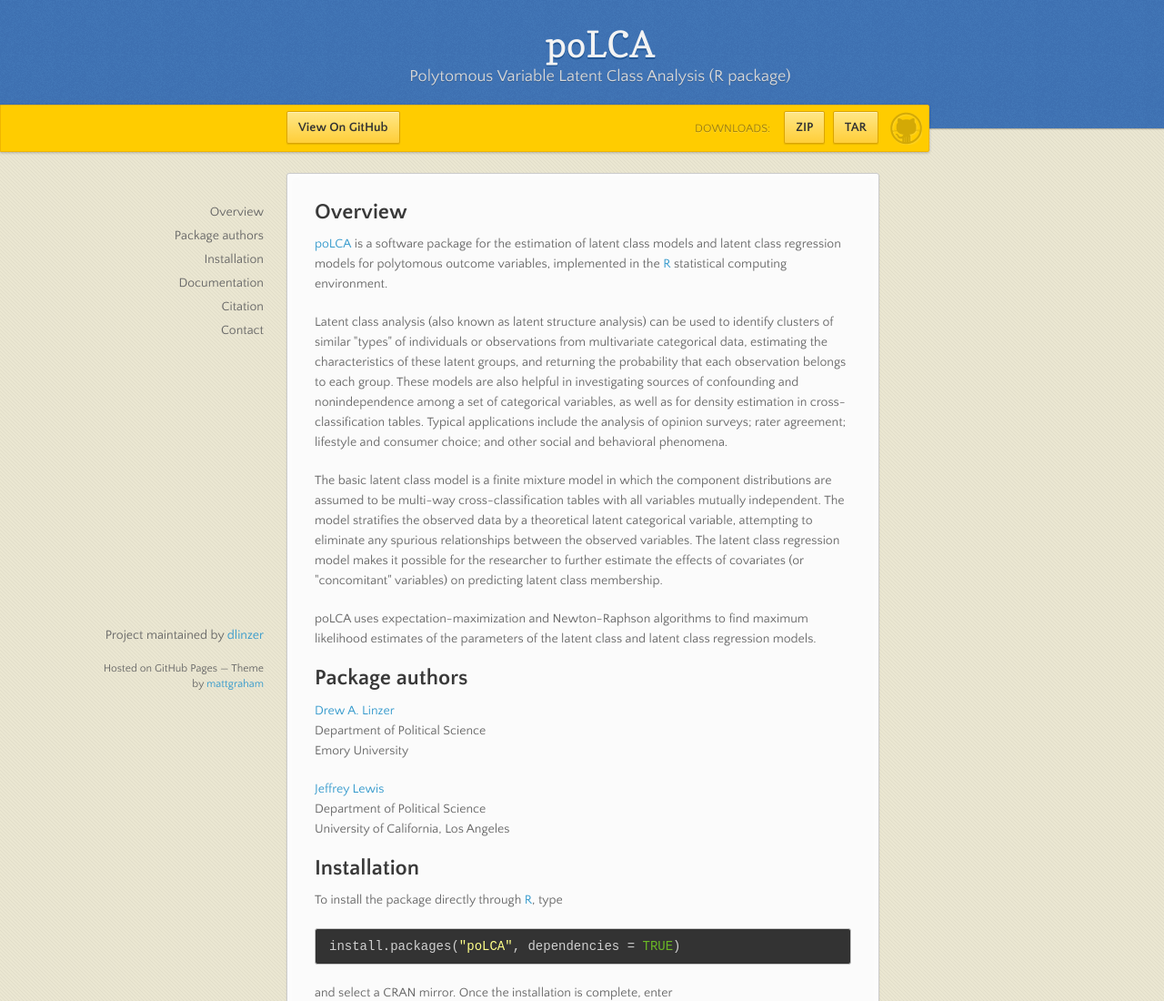
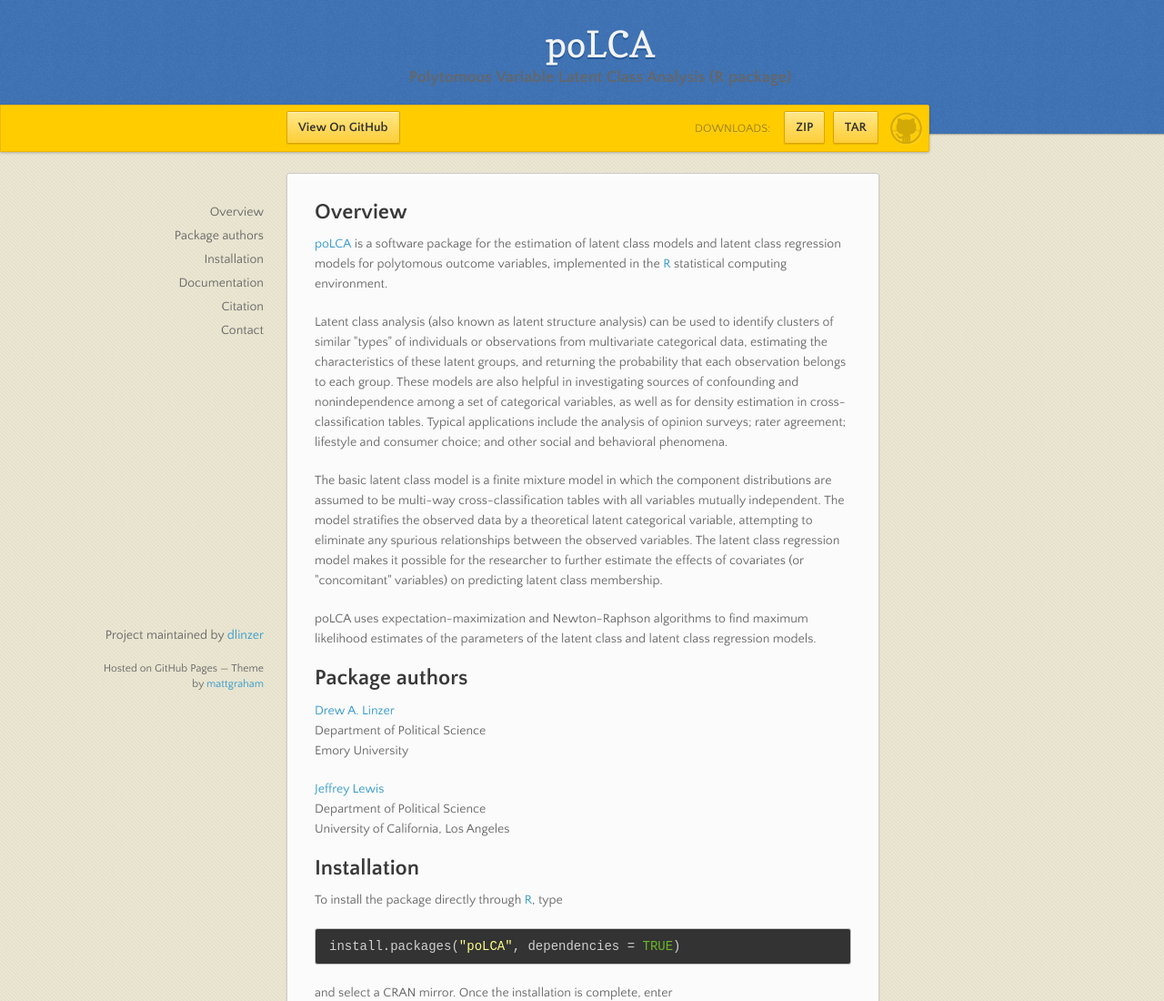
Before and after one commit to dlinzer/poLCA, a plain HTML site: page index.html in a window 1280 px wide. Shown: the top 1100 px of the page at 91% size. Drawn offline with nearby package versions, Linux system fonts and the light colour scheme.

Commit message:
Update index.html

```diff
--- a/index.html
+++ b/index.html
@@ -3,7 +3,7 @@
   <head>
     <meta charset="utf-8">
     <meta http-equiv="X-UA-Compatible" content="chrome=1">
-    <title>poLCA by dlinzer</title>
+    <title>poLCA: Polytomous Variable Latent Class Analysis (R package)</title>
     <link rel="stylesheet" href="stylesheets/styles.css">
     <link rel="stylesheet" href="stylesheets/pygment_trac.css">
     <script src="https://ajax.googleapis.com/ajax/libs/jquery/1.7.1/jquery.min.js"></script>
@@ -18,7 +18,7 @@
 
       <header>
         <h1>poLCA</h1>
-        <p>Polytomous Variable Latent Class Analysis (R package)</p>
+        <p><h3>Polytomous Variable Latent Class Analysis (R package)</h3></p>
       </header>
 
       <div id="banner">
```
